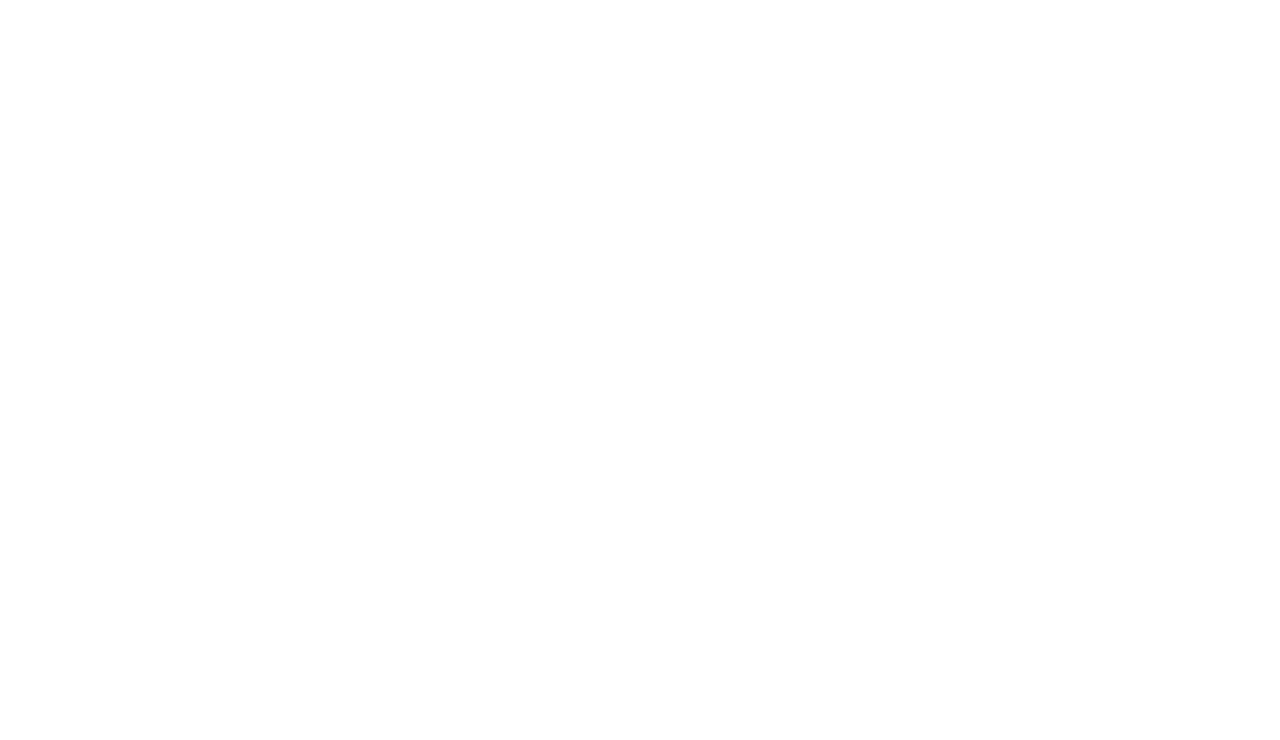
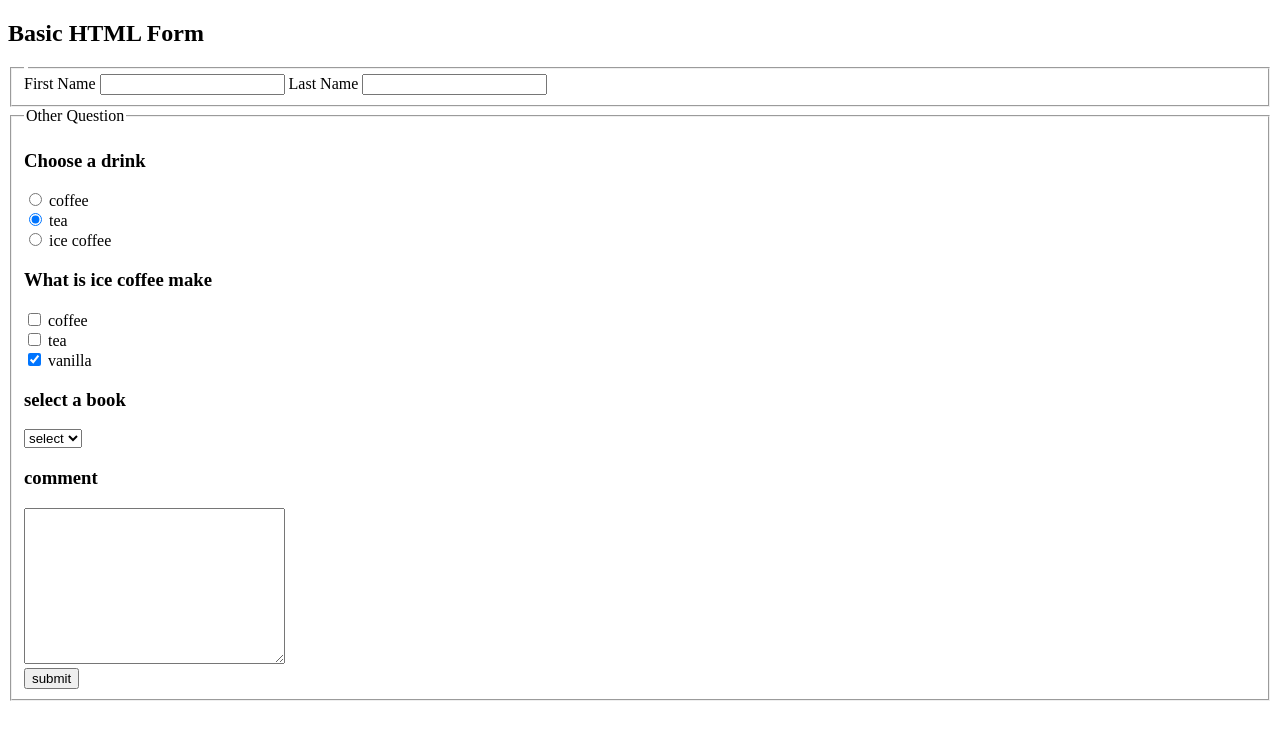
Before and after one commit to Hijazimohammed/HtmlForm, a plain HTML site: page index.html in a window 1280 px wide. Drawn offline with Linux system fonts and the light colour scheme.

Commit message:
html form Semantic

```diff
--- a/index.html
+++ b/index.html
@@ -8,6 +8,48 @@
     <title>HTML Form</title>
   </head>
   <body>
-    <main></main>
+    <main>
+      <h2>Basic HTML Form</h2>
+      <form action="">
+        <fieldset>
+          <legend></legend>
+          <label for="f-name">First Name</label>
+          <input id="f-name" type="text" />
+          <label for="l-name">Last Name</label>
+          <input id="l-name" type="text" />
+        </fieldset>
+        <fieldset>
+          <legend>Other Question</legend>
+          <section>
+          <h3>Choose a drink</h3>
+          <div><label for=""><input type="radio" name="drink" id="" /> coffee</label></div>
+          <div><input type="radio" name="drink" id="" checked/> tea</label></div>
+          <div><label for="">
+            <input type="radio" name="drink" id="" /> ice coffee</label</div>
+</section>
+<section>
+    <h3>What is ice coffee make</h3>
+    <div><label for=""><input type="checkbox" name="" id="" /> coffee</label></div>
+          <div><input type="checkbox" name="" id="" /> tea</label></div>
+          <div>
+            <input type="checkbox" name="" id="" / checked /> vanilla</label</div>
+            <div>
+</section>
+<section>
+    <h3>select a book</h3>
+    <select name="" id="">
+    <option value="">select</option>
+    <option value="">sport</option>
+    <option value="">film</option>
+    <option value="">action</option>
+</select></section>
+<section>
+    <h3>comment</h3>
+    <textarea name="" id="" cols="30" rows="10"></textarea>
+    </section>
+    <button type="submit"> submit</button>
+        </fieldset>
+      </form>
+    </main>
   </body>
 </html>
```
